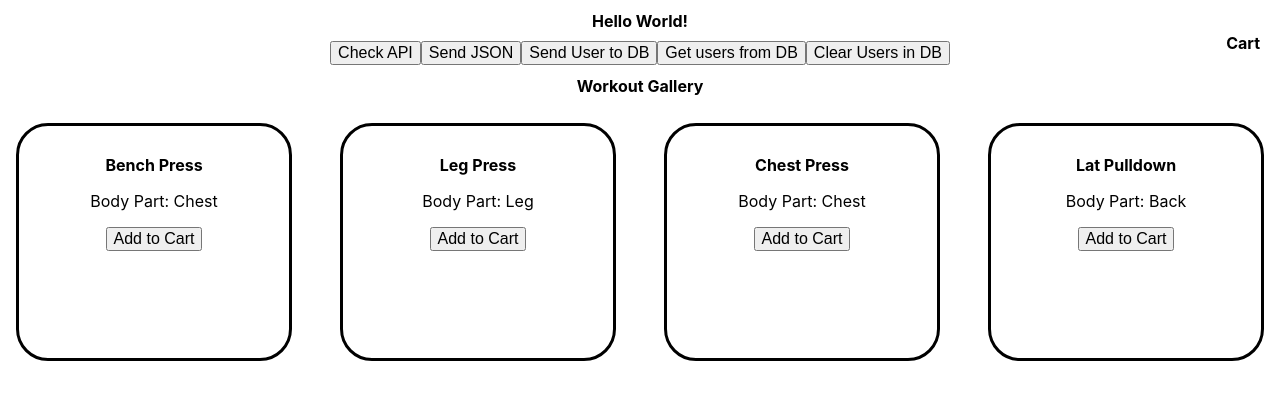
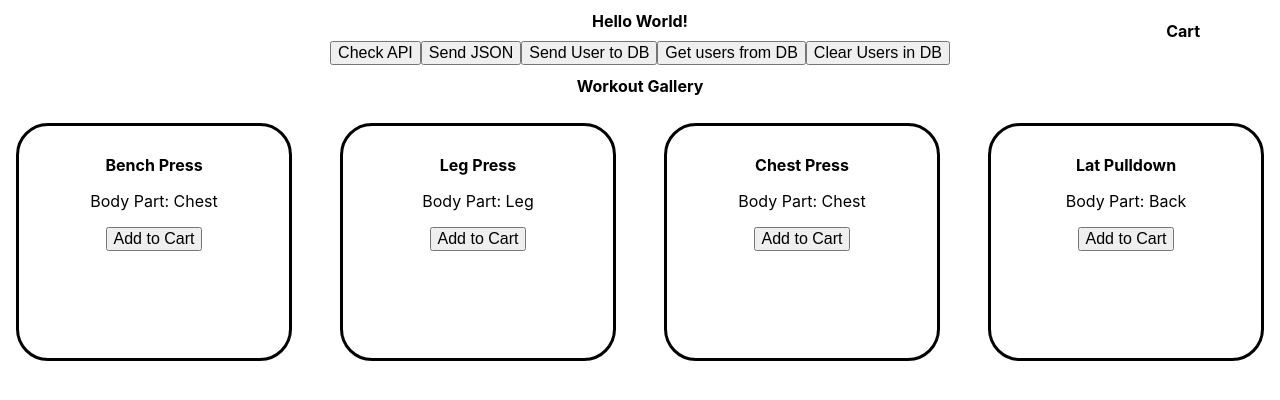
Before and after one commit to giovabos11/db-ui-team-1, a React (Create React App) app in the folder frontend/: page / in a window 1280 px wide. Shown: the top 400 px of the page. Built offline with nearby package versions, Linux system fonts and the light colour scheme.

Commit message:
Added slight styling to cart, still needs work

```diff
--- a/frontend/src/App.css
+++ b/frontend/src/App.css
@@ -17,23 +17,23 @@
 }
 .workout-grid {
   display: grid;
-  grid-template-columns: repeat(4, 1fr); /* Repeat 4 columns with equal width */
-  gap: 1rem; /* Add gap between columns and rows */
+  grid-template-columns: repeat(4, 1fr);
+  gap: 1rem;
 }
 .cart-container {
   position: fixed;
-  top: 20px;
-  right: 20px;
+  display: inline-block;
+  top: 0.5rem;
+  right: 5rem;
 }
 .cart-dropdown{
   display: none;
 }
 .cart-container:hover .cart-dropdown {
-  display: block; /* Show the dropdown on hover of the cart container */
+  display: block;
   background-color: #f8f8f8;
-  border: 1px solid #ccc;
-  padding: 10px;
-  width: 200px;
+  border: 0.5rem solid #ccc;
+  width: 10rem;
 }
 .cart-dropdown h2 {
   margin-top: 0;
@@ -46,5 +46,5 @@
 }
 
 .cart-dropdown ul li {
-  margin-bottom: 5px;
+  margin-bottom: 0.353rem;
 }
```
